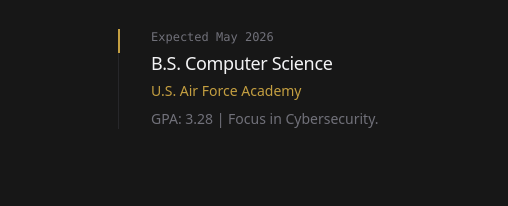
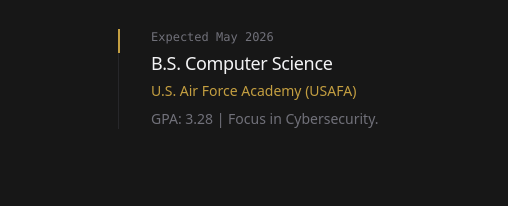
Before and after one commit to tomisnhamilton/personal-site, an Astro site: page /resume in a window 1280 px wide. Shown: the part 176-382 px from the top of the page, 474-982 px from the left. Built offline with nearby package versions, Linux system fonts and the light colour scheme; Astro itself is replaced by a stand-in of ours.

Commit message:
[*] context fix

```diff
--- a/src/pages/resume.astro
+++ b/src/pages/resume.astro
@@ -122,7 +122,9 @@
                     <h3 class="text-lg text-zinc-100 font-medium">
                         B.S. Computer Science
                     </h3>
-                    <p class="text-sm text-gold mt-1">U.S. Air Force Academy</p>
+                    <p class="text-sm text-gold mt-1">
+                        U.S. Air Force Academy (USAFA)
+                    </p>
                     <p class="text-sm text-zinc-500 mt-2">
                         GPA: 3.28 | Focus in Cybersecurity.
                     </p>
```
